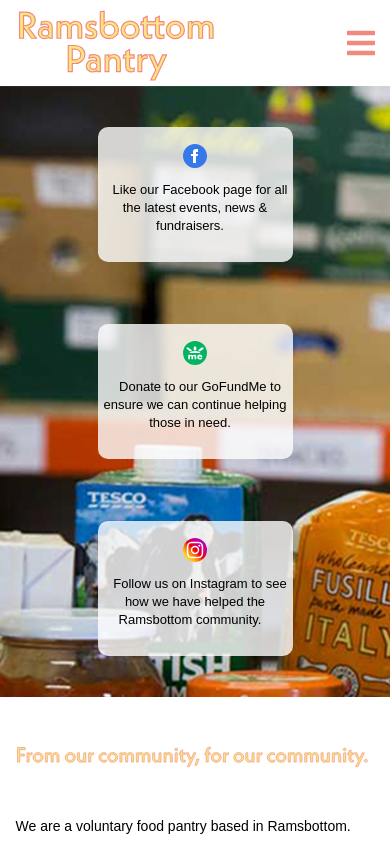
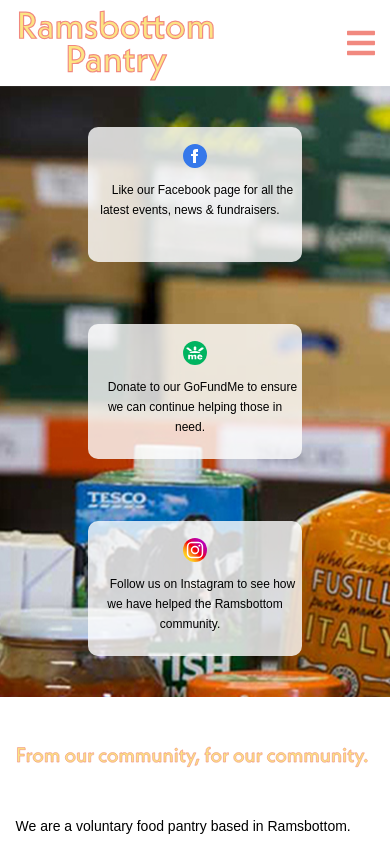
Before and after one commit to jbram-js/ramsbottom-pantry, a React (Create React App) app: page / in a window 390 px wide. Shown: the top 844 px of the page. Built offline with nearby package versions, Linux system fonts and the light colour scheme.

Commit message:
landing page changes

```diff
--- a/src/styles/About.scss
+++ b/src/styles/About.scss
@@ -20,8 +20,8 @@
   background-color: $white-op;
   border-radius: 10px;
   margin: 10px;
-  width: 20vw;
-  height: 22vh;
+  width: 22vw;
+  height: 24vh;
   overflow: hidden;
 }
 
@@ -41,7 +41,8 @@
 .card-details {
   text-align: center;
   color: $black;
-  font-size: 15px;
+  font-size: 16px;
+  line-height: 30px;
   padding: 10px;
 }
 
@@ -101,6 +102,23 @@
   }
 }
 
+@media (max-width: 600px) {
+  .card-details {
+    font-size: 12px;
+    line-height: 20px;
+    margin-left: 5px;
+  }
+  .landing-card {
+    display: flex;
+    flex-wrap: wrap;
+    flex-direction: column;
+    align-items: center;
+    width: 55vw;
+    height: 16vh;
+    overflow: hidden;
+  }
+}
+
 @media (max-width: 400px) {
   .community {
     margin-top: 12%;
```
